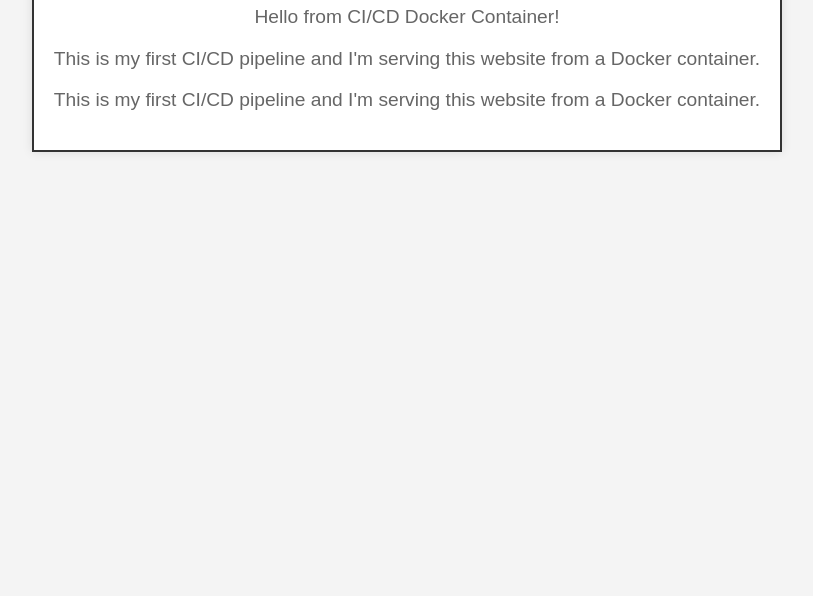
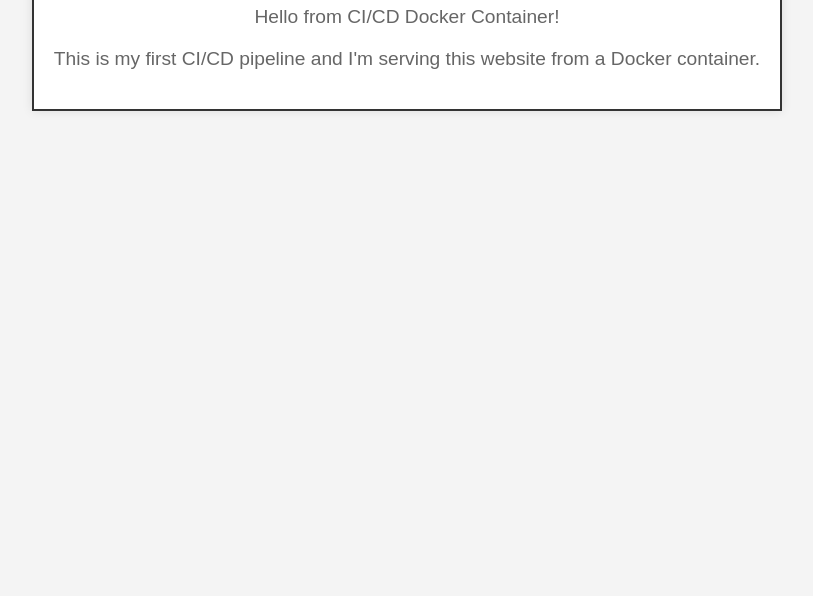
Before and after one commit to razedulislam/jenkins-cicd-simple-project, a website: page index.html in a window 1280 px wide. Shown: the part 204-800 px from the top of the page, without its empty margins (233-1046 px from the left). Drawn offline with Linux system fonts and the light colour scheme.

Commit message:
this is test4 cicd

```diff
--- a/index.html
+++ b/index.html
@@ -33,7 +33,6 @@
         <h1>This is my first project on cicd pipeline</h1>
         <p>Hello from CI/CD Docker Container!</p>
         <p>This is my first CI/CD pipeline and I'm serving this website from a Docker container.</p>
-        <p>This is my first CI/CD pipeline and I'm serving this website from a Docker container.</p>
     </div>
 </body>
 </html>
```
